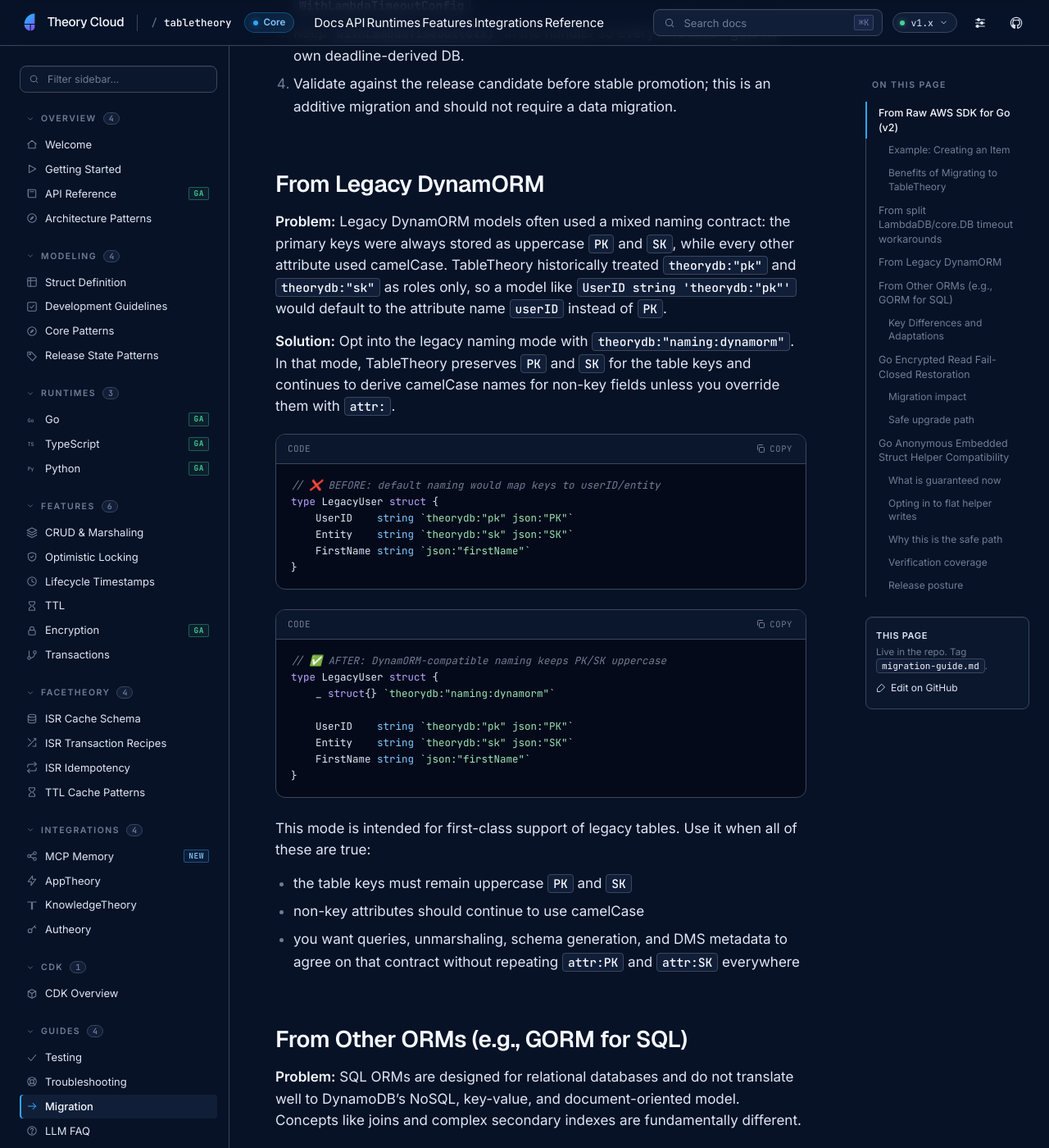
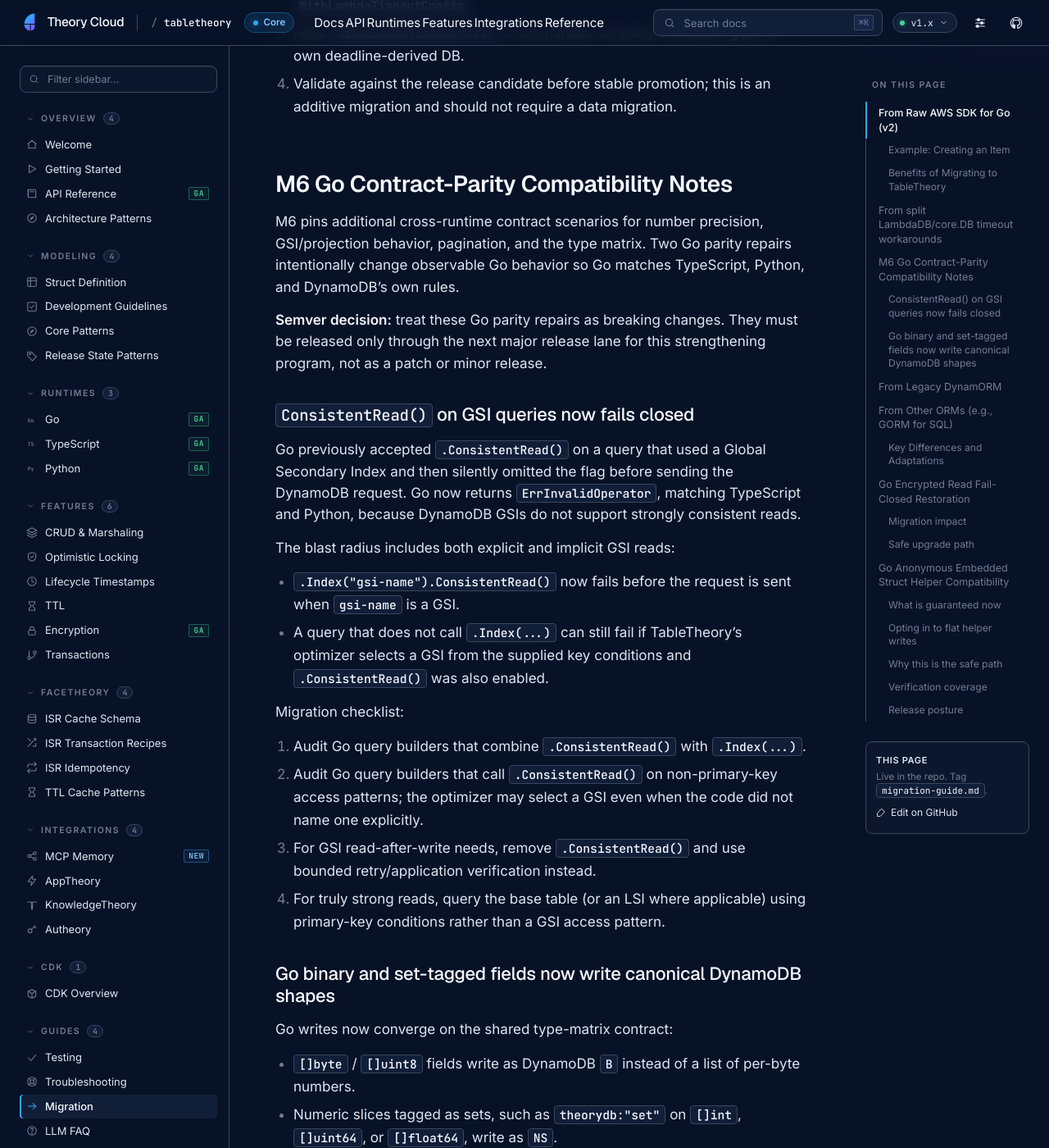
Before and after one commit to theory-cloud/TableTheory, a Jekyll site: the page built from docs/migration-guide.md, in a window 1280 px wide and 1400 px high, scrolled down 3818 px. Shown: the whole window at 82% size. Built offline with Jekyll 4.4.1, drawn with Linux system fonts in a browser that asks for light colours; some of the changed text lies outside the part shown.

Commit message:
fix!: complete M6 review rework
Refs THE-2307

Refs THE-2308

Refs THE-2311

Refs THE-2312

Refs THE-2313

Refs THE-2314

BREAKING CHANGE: Go queries now return ErrInvalidOperator when ConsistentRead() is compiled against a GSI, including optimizer-selected GSIs, instead of silently dropping the flag. Remove ConsistentRead from GSI paths or use bounded retry; strong reads must use base-table or applicable LSI access patterns.

BREAKING CHANGE: Go writes now persist []byte and set-tagged numeric/binary slices as canonical DynamoDB B/NS/BS/NULL shapes and reject unsupported set element types. Legacy shape-driven reads remain, but consumers with raw filters or conditions over old list-shaped data may need backfill.

```diff
--- a/docs/migration-guide.md
+++ b/docs/migration-guide.md
@@ -145,6 +145,60 @@ Migration checklist:
 3. Keep `WithLambdaTimeout(ctx)` in the handler so every invocation gets its own deadline-derived DB.
 4. Validate against the release candidate before stable promotion; this is an additive migration and should not require a
    data migration.
+
+## M6 Go Contract-Parity Compatibility Notes
+
+M6 pins additional cross-runtime contract scenarios for number precision, GSI/projection behavior, pagination, and the
+type matrix. Two Go parity repairs intentionally change observable Go behavior so Go matches TypeScript, Python, and
+DynamoDB's own rules.
+
+**Semver decision:** treat these Go parity repairs as breaking changes. They must be released only through the next
+major release lane for this strengthening program, not as a patch or minor release.
+
+### `ConsistentRead()` on GSI queries now fails closed
+
+Go previously accepted `.ConsistentRead()` on a query that used a Global Secondary Index and then silently omitted the
+flag before sending the DynamoDB request. Go now returns `ErrInvalidOperator`, matching TypeScript and Python, because
+DynamoDB GSIs do not support strongly consistent reads.
+
+The blast radius includes both explicit and implicit GSI reads:
+
+- `.Index("gsi-name").ConsistentRead()` now fails before the request is sent when `gsi-name` is a GSI.
+- A query that does not call `.Index(...)` can still fail if TableTheory's optimizer selects a GSI from the supplied key
+  conditions and `.ConsistentRead()` was also enabled.
+
+Migration checklist:
+
+1. Audit Go query builders that combine `.ConsistentRead()` with `.Index(...)`.
+2. Audit Go query builders that call `.ConsistentRead()` on non-primary-key access patterns; the optimizer may select a
+   GSI even when the code did not name one explicitly.
+3. For GSI read-after-write needs, remove `.ConsistentRead()` and use bounded retry/application verification instead.
+4. For truly strong reads, query the base table (or an LSI where applicable) using primary-key conditions rather than a
+   GSI access pattern.
+
+### Go binary and set-tagged fields now write canonical DynamoDB shapes
+
+Go writes now converge on the shared type-matrix contract:
+
+- `[]byte` / `[]uint8` fields write as DynamoDB `B` instead of a list of per-byte numbers.
+- Numeric slices tagged as sets, such as `theorydb:"set"` on `[]int`, `[]uint64`, or `[]float64`, write as `NS`.
+- Binary set slices tagged as sets, such as `theorydb:"set"` on `[][]byte`, write as `BS`.
+- Empty or nil set-tagged slices write as `NULL`, preserving DynamoDB's "no empty set" rule.
+- Unsupported set-tagged element types now fail at write time instead of falling back to list persistence.
+
+Read compatibility remains shape-driven: Go still reads legacy list-shaped items where the existing unmarshal path
+supports that shape. The migration risk is newly heterogeneous data. Tables with old Go-written `L` values and new
+canonical `B`/`NS`/`BS`/`NULL` values for the same logical field can produce different results for raw DynamoDB
+filters, condition expressions, `attribute_type` checks, and downstream consumers that inspect AttributeValue shapes.
+
+Migration checklist:
+
+1. Inventory Go models with `[]byte` fields and `theorydb:"set"` slices.
+2. Check filters, conditions, GSIs, stream processors, exports, and raw SDK consumers that assume the old list shape.
+3. If a field must stay homogeneous for raw expressions or analytics, backfill legacy list-shaped values to the
+   canonical `B`, `NS`, `BS`, or `NULL` shape before relying on those expressions.
+4. For unsupported set-tagged element types, remove the `set` tag to keep list semantics or change the field to one of
+   the supported string, numeric, or binary-set element types.
 
 ## From Legacy DynamORM
 
--- a/ts/src/client.ts
+++ b/ts/src/client.ts
@@ -678,6 +678,7 @@ export class TheorydbClient {
       key,
       this.encryption,
       this.sendOptions,
+      this.unmarshalOptions,
     );
   }
 }
--- a/ts/src/update-builder.ts
+++ b/ts/src/update-builder.ts
@@ -17,6 +17,7 @@ import {
   marshalKey,
   marshalScalar,
   unmarshalItem,
+  type UnmarshalOptions,
 } from './marshal.js';
 import type { AttributeSchema, Model } from './model.js';
 import type { SendOptions } from './send-options.js';
@@ -287,6 +288,7 @@ export class UpdateBuilder {
     private readonly key: Record<string, unknown>,
     private readonly encryption?: EncryptionProvider,
     private readonly sendOptions?: SendOptions,
+    private readonly unmarshalOptions: UnmarshalOptions = {},
   ) {}
 
   set(field: string, value: unknown): this {
@@ -450,7 +452,7 @@ export class UpdateBuilder {
       const attrs = provider
         ? await decryptItemAttributes(this.model, resp.Attributes, provider)
         : resp.Attributes;
-      return unmarshalItem(this.model, attrs);
+      return unmarshalItem(this.model, attrs, this.unmarshalOptions);
     } catch (err) {
       throw mapDynamoError(err);
     }
```
Also changed, not shown: docs/api-reference.md (+6 -1 lines), docs/core-patterns.md (+3 -1 lines), ts/docs/api-reference.md (+3 -0 lines), ts/src/marshal.ts (+37 -5 lines), ts/test/unit/marshal.test.ts (+22 -0 lines), ts/test/unit/update-builder.test.ts (+62 -0 lines), CHANGELOG.md.
